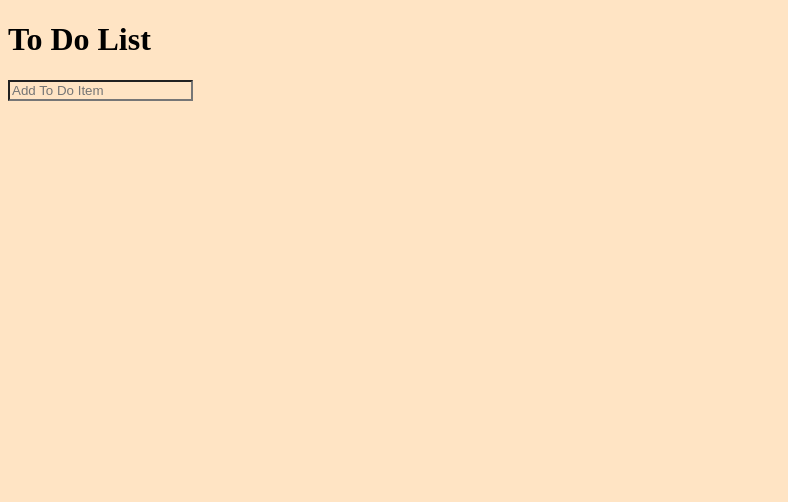
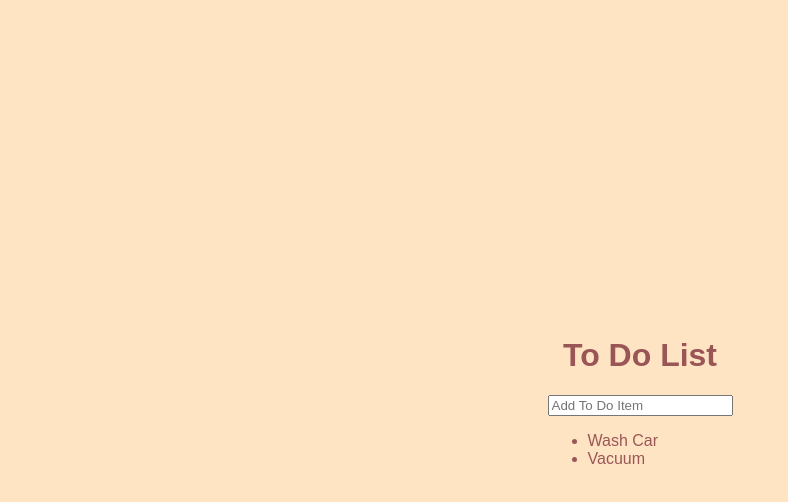
Before and after one commit to LRSORRENTI/To-Do-List, a plain HTML site: page index.html in a window 1280 px wide. Shown: the whole page, without its empty margins (0-788 px from the left). Drawn offline with Linux system fonts and the light colour scheme.

Commit message:
Added more styling to page

```diff
--- a/index.html
+++ b/index.html
@@ -15,6 +15,10 @@
         id="input"
         placeholder="Add To Do Item"
       />
+      <ul class="todos" id="todos">
+        <li>Wash Car</li>
+        <li>Vacuum</li>
+      </ul>
     </form>
     <script src="/index.js"></script>
   </body>
--- a/style.css
+++ b/style.css
@@ -1,3 +1,15 @@
 * {
+  box-sizing: border-box;
+}
+
+body {
   background-color: bisque;
+  font-family: sans-serif;
+  display: flex;
+  flex-direction: column;
+  align-items: center;
+  justify-content: center;
+  height: 100vh;
+  color: rgb(154, 86, 86);
+  margin: 0;
 }
```
